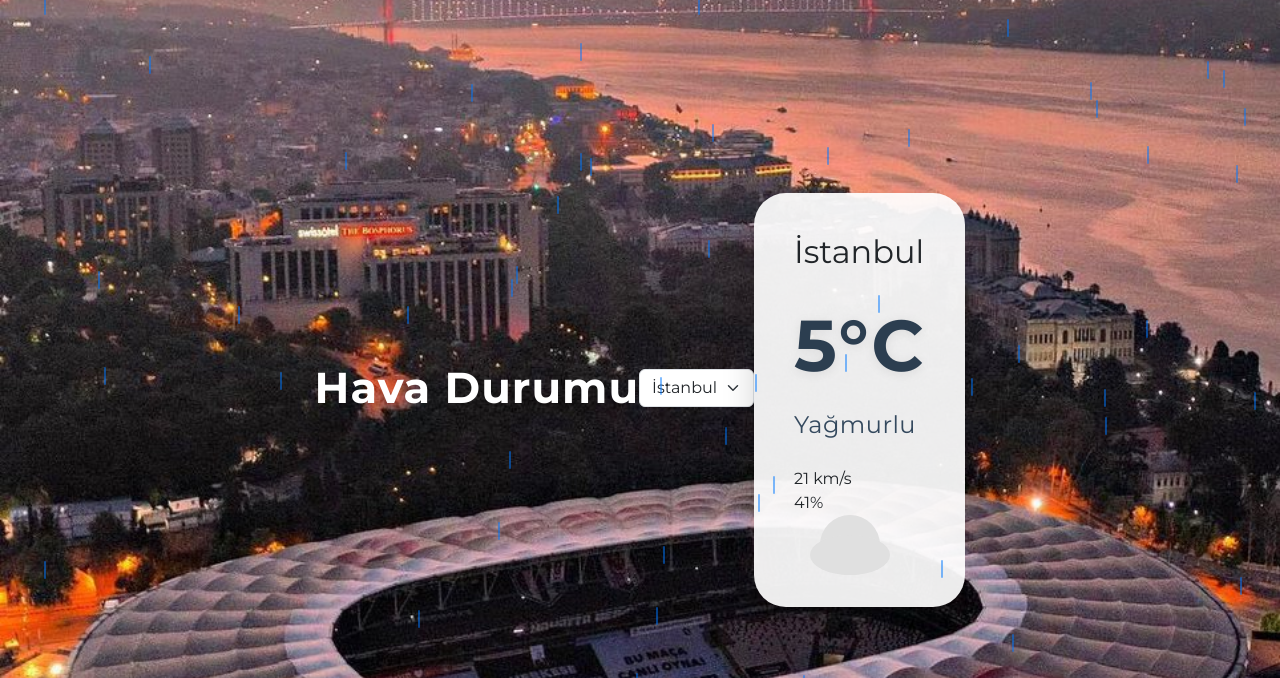
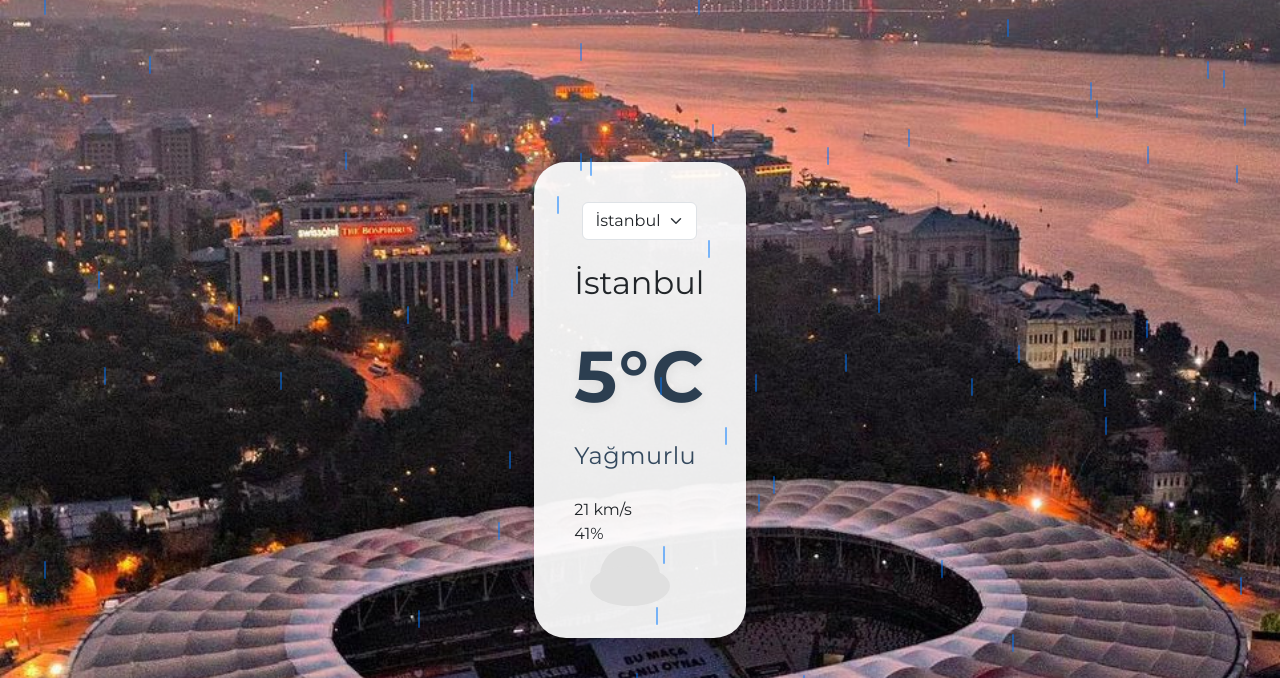
Before and after one commit to hamzaerenn/Hava_Durumu, a Flask app: page / in a window 1280 px wide. Shown: the top 678 px of the page. Run offline with Flask 3, Linux system fonts and the light colour scheme; some libraries are stand-ins or nearby versions.

Commit message:
Update
Update

```diff
--- a/static/script.js
+++ b/static/script.js
@@ -7,7 +7,6 @@ document.addEventListener('DOMContentLoaded', () => {
     const humidity = document.getElementById('humidity');
     const weatherAnimation = document.getElementById('weatherAnimation');
 
-    // Şehir ve arka plan görselleri eşleştirmesi
     const cityBackgrounds = {
         istanbul: { url: 'url(/static/backgrounds/istanbul.jpeg)' },
         ankara:   { url: 'url(/static/backgrounds/ankara.jpeg)' },
@@ -17,8 +16,6 @@ document.addEventListener('DOMContentLoaded', () => {
         konya:    { url: 'url(/static/backgrounds/konya.jpg)' },
         trabzon:  { url: 'url(/static/backgrounds/trabzon.jpg)' }
     };
-
-    // Hava durumu seçenekleri
     const weatherTypes = [
         { type: 'sunny', desc: 'Güneşli' },
         { type: 'rainy', desc: 'Yağmurlu' },
@@ -67,7 +64,6 @@ document.addEventListener('DOMContentLoaded', () => {
             rain.appendChild(drop);
         }
         document.body.appendChild(rain);
-        // Bulut ekle
         const cloud = document.createElement('div');
         cloud.className = 'cloud-anim';
         weatherAnimation.appendChild(cloud);
@@ -85,7 +81,6 @@ document.addEventListener('DOMContentLoaded', () => {
             snow.appendChild(flake);
         }
         document.body.appendChild(snow);
-        // Bulut ekle
         const cloud = document.createElement('div');
         cloud.className = 'cloud-anim';
         weatherAnimation.appendChild(cloud);
@@ -98,7 +93,6 @@ document.addEventListener('DOMContentLoaded', () => {
         document.body.style.backgroundSize = 'cover';
         document.body.style.backgroundPosition = 'center';
 
-        // Rastgele hava durumu seç
         const weather = weatherTypes[randomBetween(0, weatherTypes.length - 1)];
         temperature.textContent = randomBetween(-5, 38);
         weatherDescription.textContent = weather.desc;
--- a/static/style.css
+++ b/static/style.css
@@ -77,7 +77,7 @@ body {
     letter-spacing: 0.5px;
 }
 
-/* Güneş animasyonu */
+
 .sun-anim {
     width: 80px;
     height: 80px;
@@ -169,7 +169,6 @@ body {
     }
 }
 
-/* Responsive */
 @media (max-width: 600px) {
     .weather-card {
         padding: 1.2rem 0.5rem 1.2rem 0.5rem;
--- a/templates/index.html
+++ b/templates/index.html
@@ -11,9 +11,9 @@
 <body>
     <div class="container weather-container">
         <div class="weather-container">
-            <h1 class="weather-title text-center mb-4">Hava Durumu</h1>
-            <div class="city-selector mb-4">
-                <select class="form-select" id="citySelect">
+            <div class="weather-card">
+                <div class="d-flex justify-content-center mb-4">
+                    <select class="form-select w-auto" id="citySelect">
                         <option value="istanbul">İstanbul</option>
                         <option value="ankara">Ankara</option>
                         <option value="izmir">İzmir</option>
@@ -24,7 +24,6 @@
                         <option value="trabzon">Trabzon</option>
                     </select>
                 </div>
-            <div class="weather-card">
                 <div class="weather-info">
                     <h2 id="cityName">İstanbul</h2>
                     <div class="temperature weather-temp">
```
Lines whose indentation alone changed are shown as unchanged.
